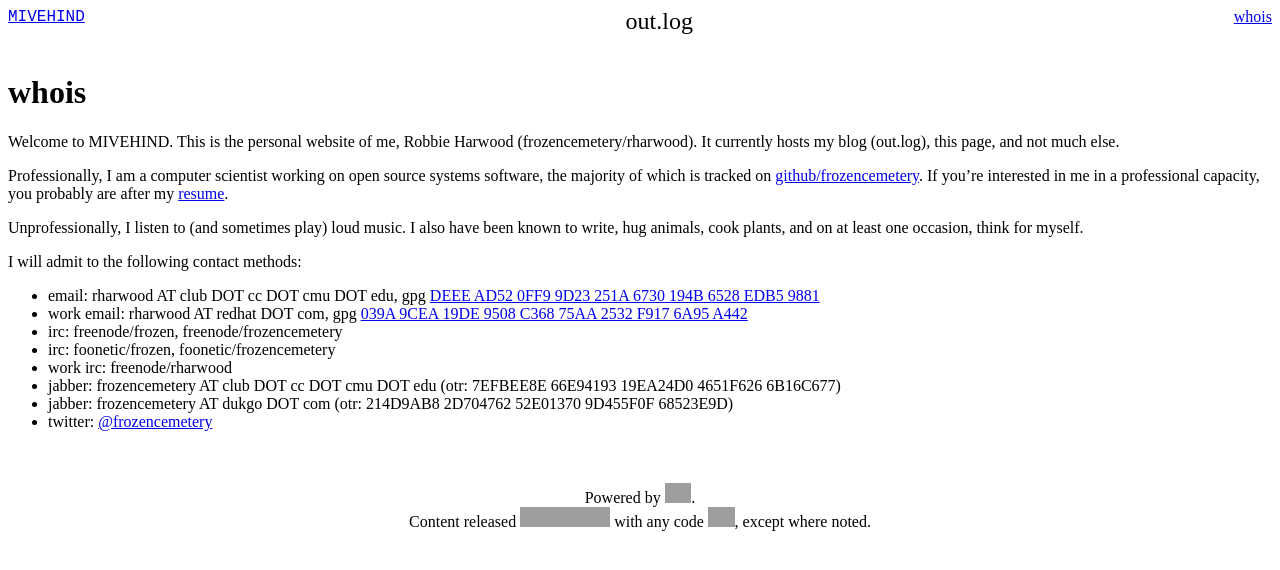
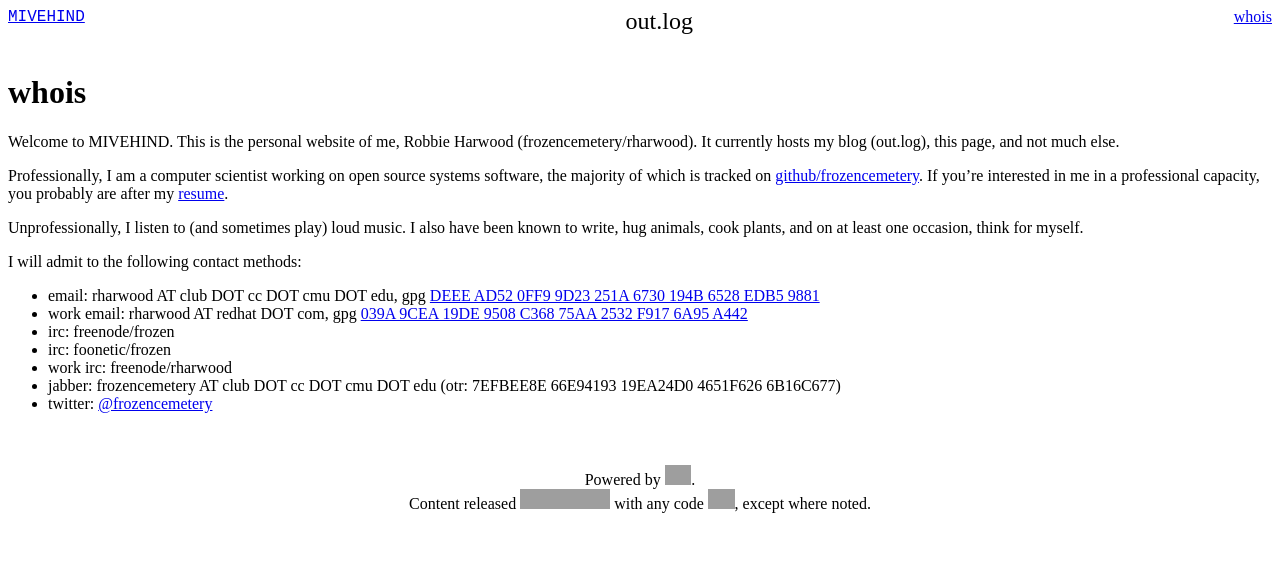
Before and after one commit to frozencemetery/mivehind.net, a Jekyll site: the page built from about.md, in a window 1280 px wide. Shown: the top 570 px of the page. Built offline with Jekyll 4.4.1, drawn with Linux system fonts in a browser that asks for light colours; Markdown is read by kramdown in place of the engine named in the settings; grey boxes are pictures that could not be loaded.

Commit message:
[about] Update contact info
- Remove dukgo
- Drop "frozencemetery" for IRC bits where it confuses

```diff
--- a/about.md
+++ b/about.md
@@ -24,11 +24,9 @@ I will admit to the following contact methods:
   [DEEE AD52 0FF9 9D23 251A  6730 194B 6528 EDB5 9881](https://pgp.mit.edu/pks/lookup?op=vindex&search=0x194B6528EDB59881)
 - work email: rharwood AT redhat DOT com, gpg
   [039A 9CEA 19DE 9508 C368  75AA 2532 F917 6A95 A442](https://pgp.mit.edu/pks/lookup?op=vindex&search=0x2532F9176A95A442)
-- irc: freenode/frozen, freenode/frozencemetery
-- irc: foonetic/frozen, foonetic/frozencemetery
+- irc: freenode/frozen
+- irc: foonetic/frozen
 - work irc: freenode/rharwood
 - jabber: frozencemetery AT club DOT cc DOT cmu DOT edu (otr: 7EFBEE8E
   66E94193 19EA24D0 4651F626 6B16C677)
-- jabber: frozencemetery AT dukgo DOT com (otr: 214D9AB8 2D704762 52E01370
-  9D455F0F 68523E9D)
 - twitter: [@frozencemetery](https://twitter.com/frozencemetery)
```
